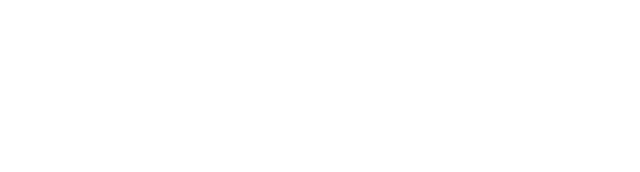
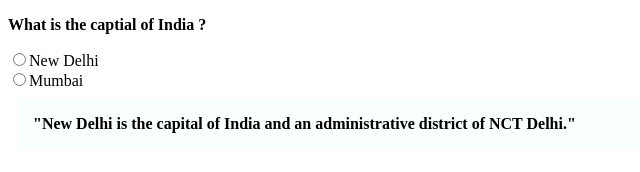
Before and after one commit to acciojob/trivia-dhanushkiran80-debug, a website: page main.html in a window 1280 px wide. Shown: the whole page, without its empty margins (0-640 px from the left). Drawn offline with Linux system fonts and the light colour scheme.

Commit message:
created a submission

```diff
--- a/main.html
+++ b/main.html
@@ -4,12 +4,23 @@
 
 <head>
 	<link rel="stylesheet" href="styles.css">
+	<style>
+		blockquote{
+			max-width:600px;
+			margin:10px;
+			padding:15px;
+			border-left:8px solid green color;
+			background-color:#f8fffe;
+			font-weight:bold;
+		}
+	</style>
 </head>
 
 <body>
-	<!-- the entire body must be written by student -->
-    <script type="text/javascript" src="./script.js">
-</script>
+<p><b>What is the captial of India ?</b></p>
+	<label><input type='radio' name='city' value='new delhi'>New Delhi</label><br>
+	<label><input type='radio' name='city' value='mumbai'>Mumbai</label><br>
+	<blockquote >"New Delhi is the capital of India and an administrative district of NCT Delhi." </blockquote>
 
 </body>
 
```
